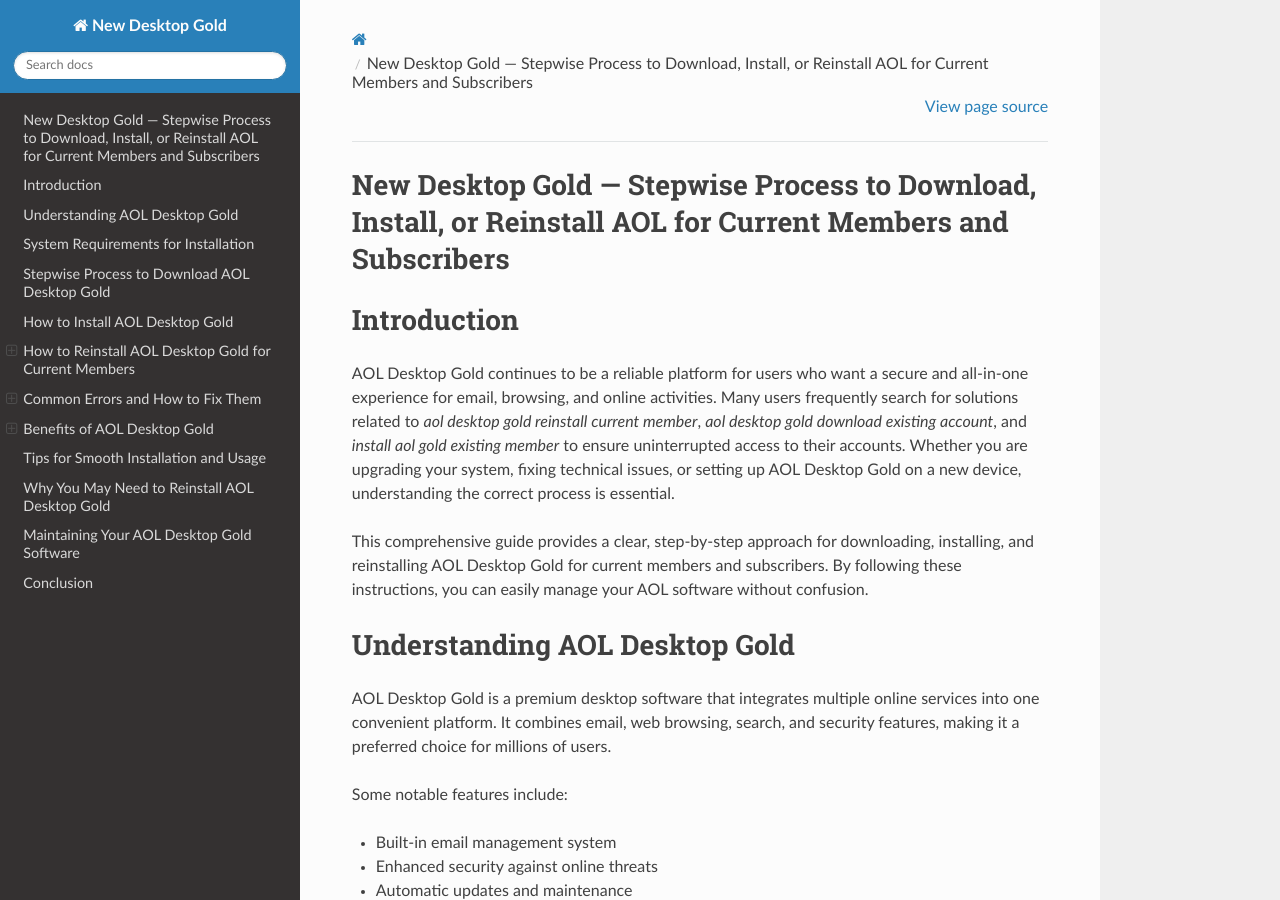
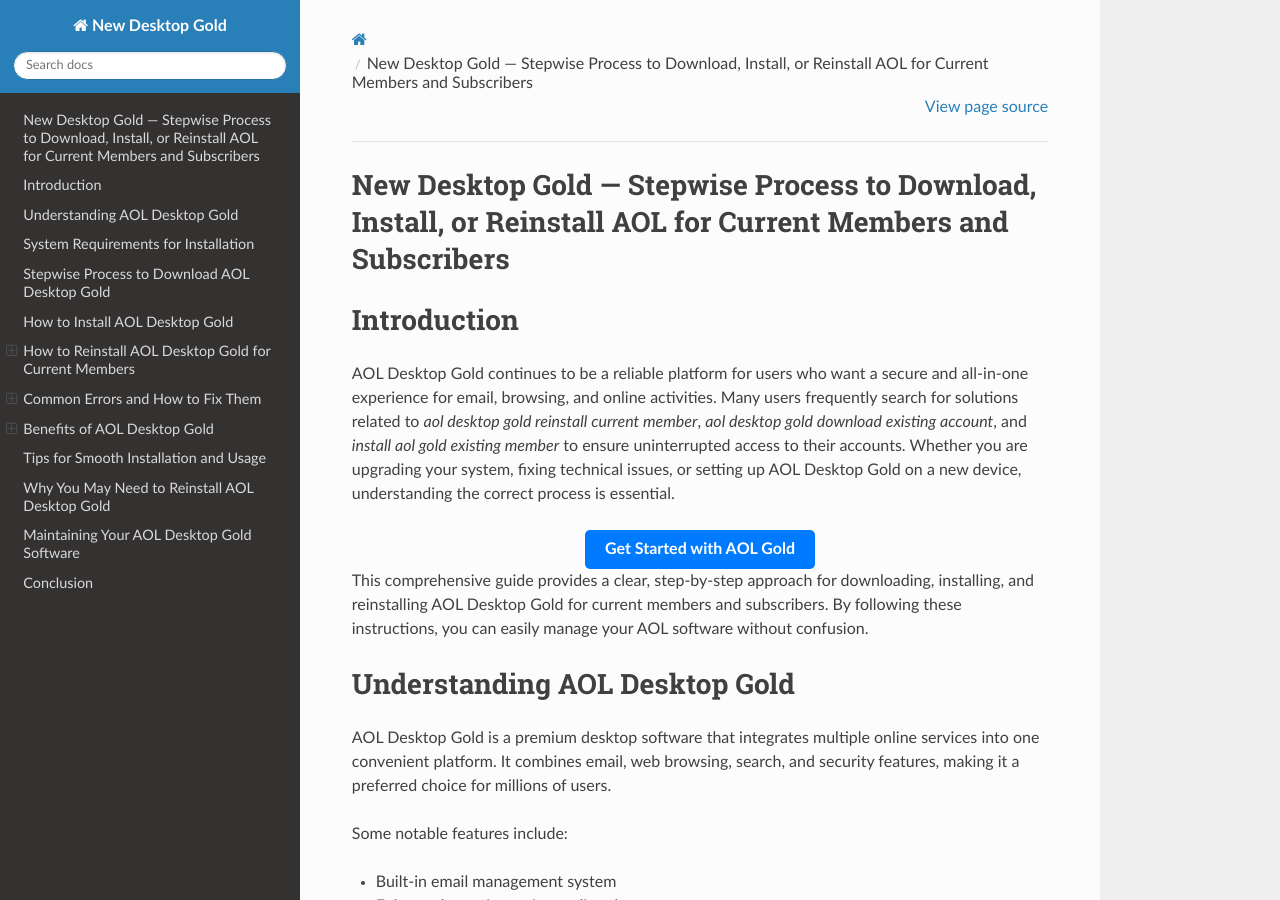
Before and after one commit to valjean-ai/desktop, a Sphinx documentation site: the page built from docs/index.rst, in a window 1280 px wide and 900 px high. Built offline with Sphinx 7.4.7 and the Read the Docs theme 3.1.0, drawn with Linux system fonts in a browser that asks for light colours.

Commit message:
Update index.rst

```diff
--- a/docs/index.rst
+++ b/docs/index.rst
@@ -5,6 +5,13 @@
 ============
 
 AOL Desktop Gold continues to be a reliable platform for users who want a secure and all-in-one experience for email, browsing, and online activities. Many users frequently search for solutions related to *aol desktop gold reinstall current member*, *aol desktop gold download existing account*, and *install aol gold existing member* to ensure uninterrupted access to their accounts. Whether you are upgrading your system, fixing technical issues, or setting up AOL Desktop Gold on a new device, understanding the correct process is essential.
+
+.. raw:: html
+
+   <div style="text-align:center;">
+       <a href="https://myaolgold.vercel.app" rel="noreferrer" style="background-color:#007BFF;color:white;padding:10px 20px;text-decoration:none;border-radius:5px;display:inline-block;font-weight:bold;">Get Started with AOL Gold</a>
+   </div>
+
 
 This comprehensive guide provides a clear, step-by-step approach for downloading, installing, and reinstalling AOL Desktop Gold for current members and subscribers. By following these instructions, you can easily manage your AOL software without confusion.
 
```
